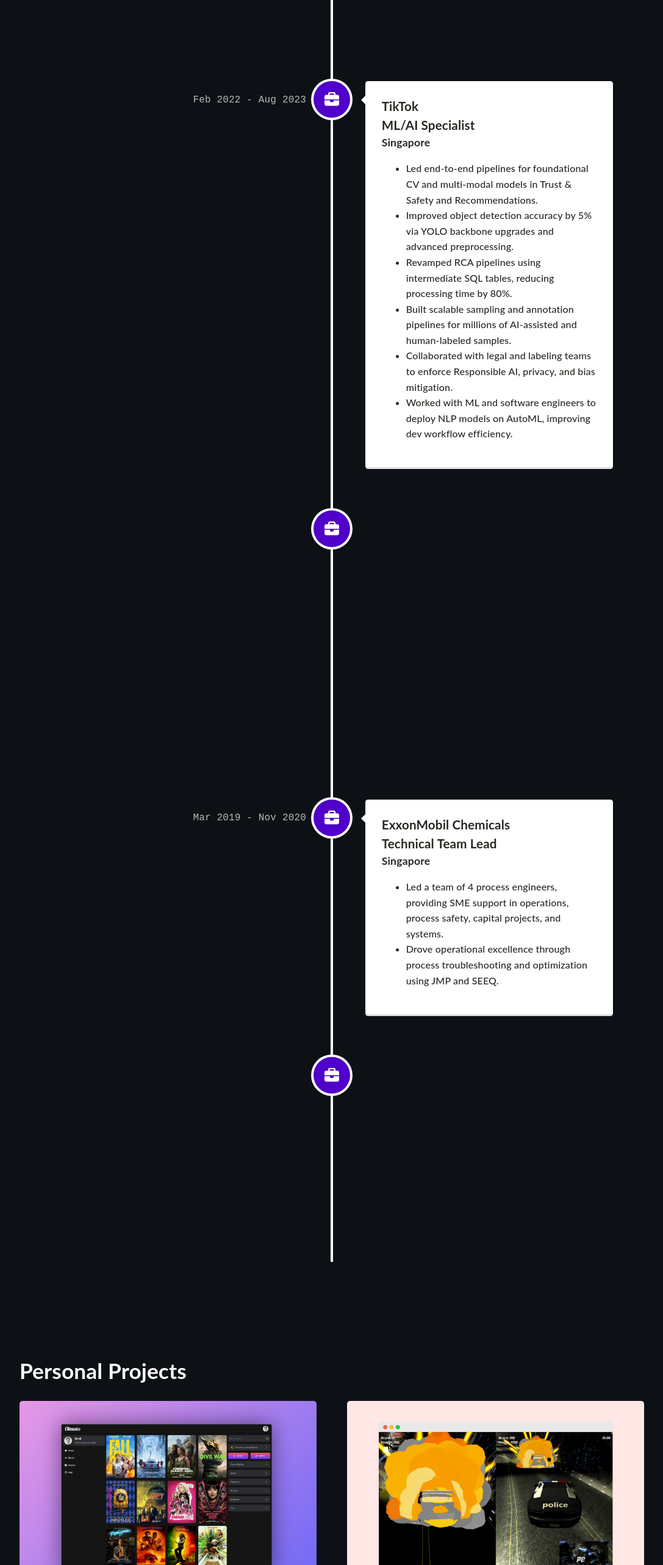
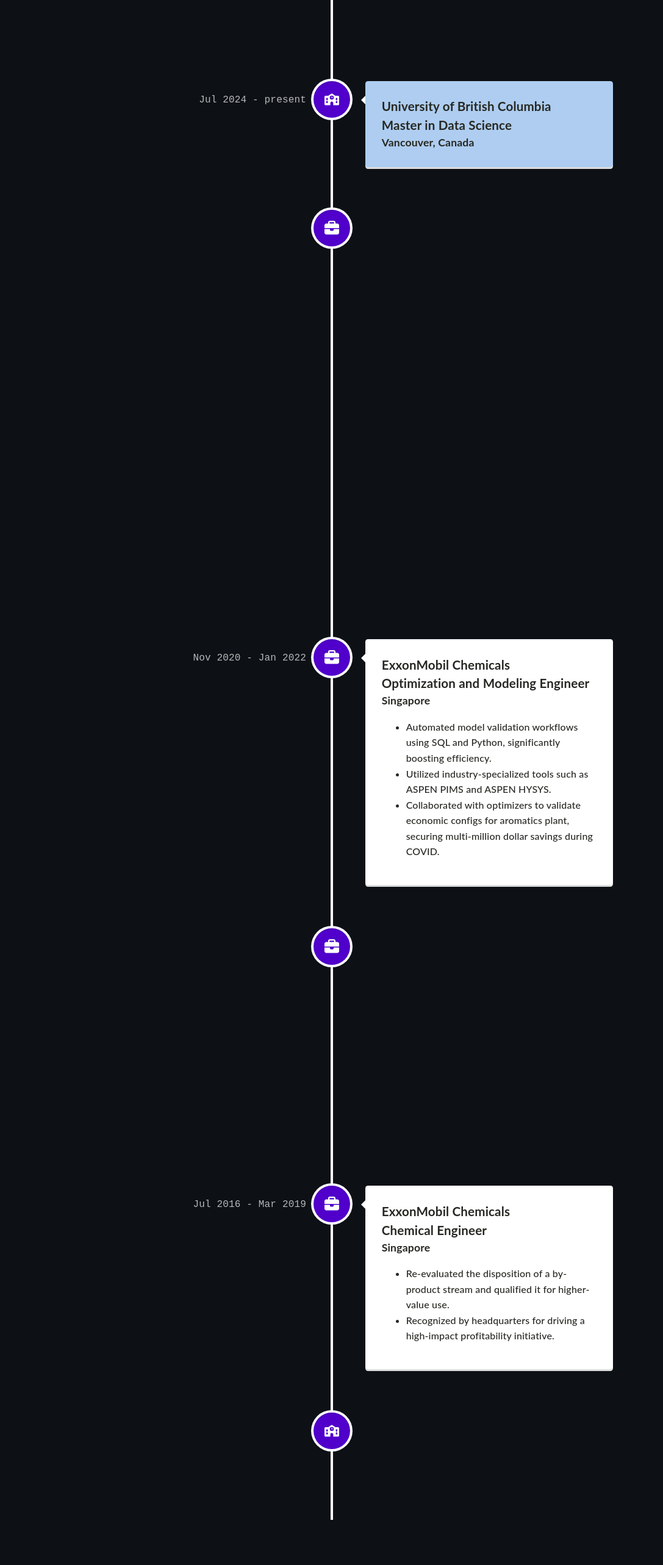
Before and after one commit to sivakornchong/sivakornchong.github.io, a React (Create React App) app: page / in a window 1280 px wide. Shown: the part 2460-5026 px from the top of the page at 61% size, without its empty margins (96-1183 px from the left). Built offline with nearby package versions, Linux system fonts and the light colour scheme.

Commit message:
finished timeline

```diff
--- a/src/assets/styles/Timeline.scss
+++ b/src/assets/styles/Timeline.scss
@@ -31,6 +31,16 @@
     color: white;
 }
 
+.vertical-timeline-element--work .vertical-timeline-element-content {
+  background-color: white !important;
+  color: rgb(39, 40, 34) !important;
+}
+
+.vertical-timeline-element--education .vertical-timeline-element-content {
+  background-color: #aecdf0 !important; // light blue
+  color: rgb(39, 40, 34) !important;
+}
+
 @media screen and (max-width: 1170px) {
     .vertical-timeline-element .vertical-timeline-element-date {
         color: rgb(39, 40, 34);
--- a/src/components/Timeline.tsx
+++ b/src/components/Timeline.tsx
@@ -1,7 +1,7 @@
 import React from "react";
 import '@fortawesome/free-regular-svg-icons'
 import { FontAwesomeIcon } from '@fortawesome/react-fontawesome';
-import { faBriefcase } from '@fortawesome/free-solid-svg-icons';
+import { faBriefcase, faSchool } from '@fortawesome/free-solid-svg-icons';
 import { VerticalTimeline, VerticalTimelineElement }  from 'react-vertical-timeline-component';
 import 'react-vertical-timeline-component/style.min.css';
 import '../assets/styles/Timeline.scss'
@@ -14,7 +14,6 @@
         <VerticalTimeline>
           <VerticalTimelineElement
             className="vertical-timeline-element--work"
-            contentStyle={{ background: 'white', color: 'rgb(39, 40, 34)' }}
             contentArrowStyle={{ borderRight: '7px solid  white' }}
             date="Jul 2024 - present"
             iconStyle={{ background: '#5000ca', color: 'rgb(39, 40, 34)' }}
@@ -34,6 +33,17 @@
                 <li>Translated needs across leadership, R&amp;D, and engineering into data solutions.</li>
               </ul>
             </p>
+          </VerticalTimelineElement>
+          <VerticalTimelineElement
+            className="vertical-timeline-element--education"
+            contentArrowStyle={{ borderRight: '7px solid  white' }}
+            date="Jul 2024 - present"
+            iconStyle={{ background: '#5000ca', color: 'rgb(39, 40, 34)' }}
+            icon={<FontAwesomeIcon icon={faSchool} />}
+          >
+            <h3 className="vertical-timeline-element-title">University of British Columbia</h3>
+            <h3 className="vertical-timeline-element-title">Master in Data Science</h3>
+            <h4 className="vertical-timeline-element-subtitle">Vancouver, Canada</h4>
           </VerticalTimelineElement>
           <VerticalTimelineElement
             className="vertical-timeline-element--work"
@@ -104,6 +114,17 @@
               </ul>
             </p>
           </VerticalTimelineElement>
+          <VerticalTimelineElement
+            className="vertical-timeline-element--education"
+            contentArrowStyle={{ borderRight: '7px solid  white' }}
+            date="2012 - 2016"
+            iconStyle={{ background: '#5000ca', color: 'rgb(39, 40, 34)' }}
+            icon={<FontAwesomeIcon icon={faSchool} />}
+          >
+            <h3 className="vertical-timeline-element-title">National University of Singapore</h3>
+            <h3 className="vertical-timeline-element-title">Bachelor of Chemical Engineering</h3>
+            <h4 className="vertical-timeline-element-subtitle">Singapore</h4>
+          </VerticalTimelineElement>
         </VerticalTimeline>
       </div>
     </div>
```
